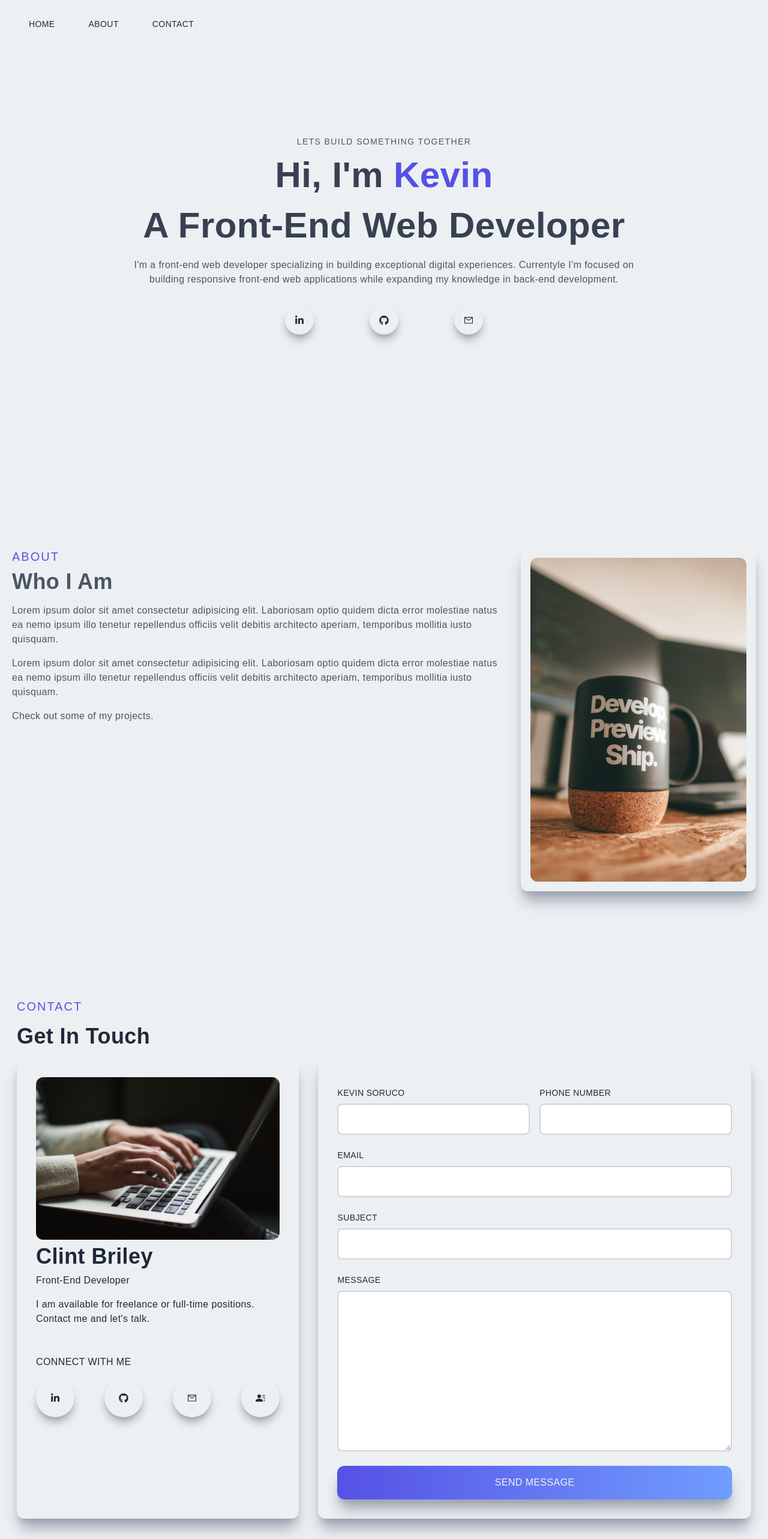
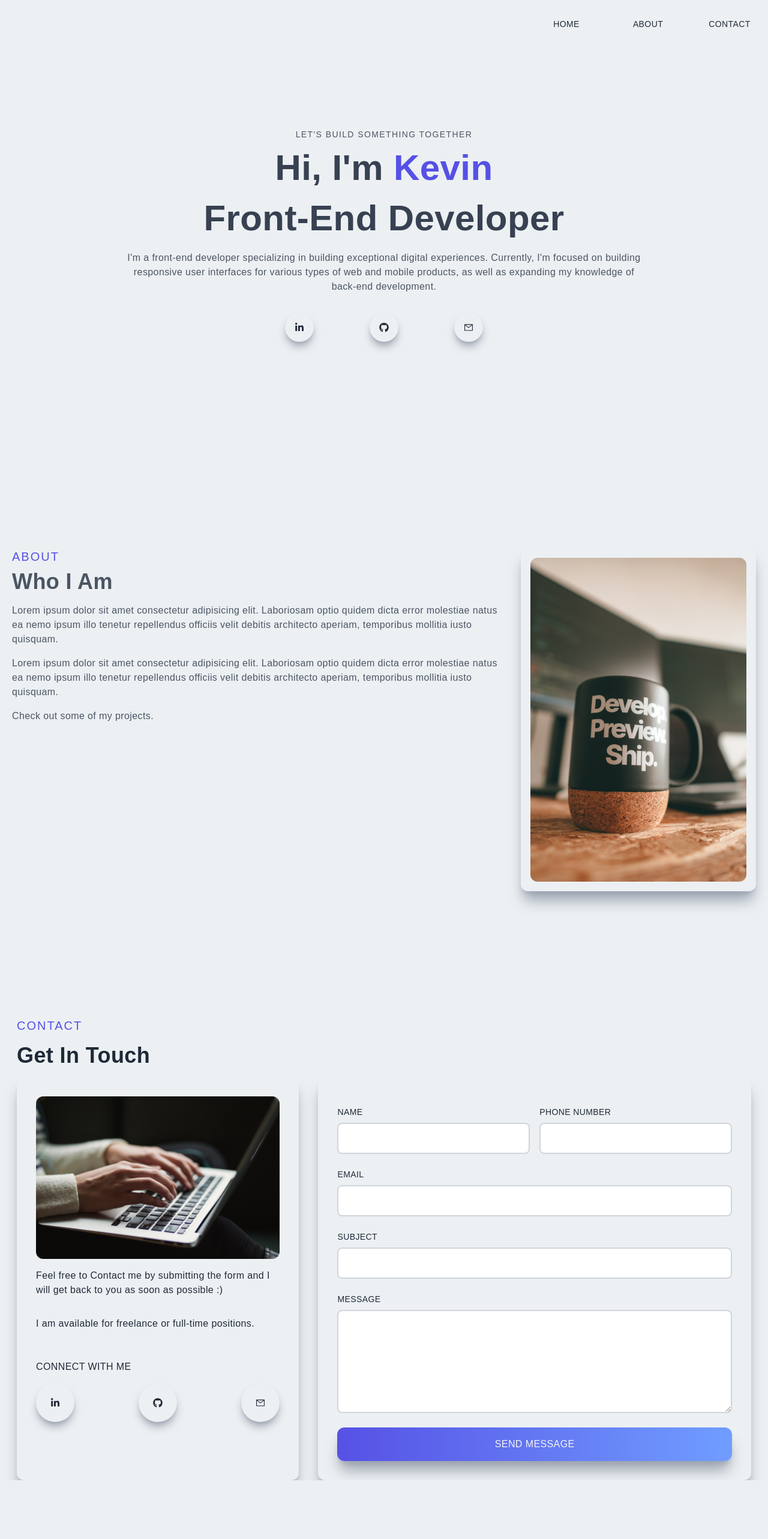
Before and after one commit to skevprog/personal-web-site, a Next.js app: page / in a window 1280 px wide. Shown: the top 2566 px of the page at 60% size. After the commit the page ends 2468 px from the top, so only its background shows below. Built offline with nearby package versions, Linux system fonts and the light colour scheme.

Commit message:
style
* Update styles and structure

```diff
--- a/components/About/index.tsx
+++ b/components/About/index.tsx
@@ -14,7 +14,7 @@ function About() {
             <p className="py-2 text-gray-600">Lorem ipsum dolor sit amet consectetur adipisicing elit. Laboriosam optio quidem dicta error molestiae natus ea nemo ipsum illo tenetur repellendus officiis velit debitis architecto aperiam, temporibus mollitia iusto quisquam.</p>
             <p className="py-2 text-gray-600">Check out some of my projects.</p>
          </div>
-         <div className="w-full h-auto m-auto shadow-xl shadow-gray-400 rounded-xl flex items-center justify-center p-4 hover:scale-105 ease-in duration-300">
+         <div className="w-full h-fit m-auto shadow-xl shadow-gray-400 rounded-xl flex items-center justify-center p-4 hover:scale-105 ease-in duration-300">
           <Image src={AboutImg} className="rounded-xl" alt="about" />
         </div>
       </div>
--- a/components/Contact/index.tsx
+++ b/components/Contact/index.tsx
@@ -1,18 +1,15 @@
 import React from 'react'
 import Image from 'next/image'
-import Link from 'next/link';
 
 import { AiOutlineMail } from 'react-icons/ai'
 import { FaGithub, FaLinkedinIn } from 'react-icons/fa';
-import { BsFillPersonLinesFill } from 'react-icons/bs'
-import { HiOutlineChevronDoubleUp } from 'react-icons/hi'
 
 import GetInTouchImage from '../../public/assets/get-in-touch.jpg';
 
 function Contact() {
    return (
-      <div id="contact" className="w-full lg:h-screen">
-         <div className="max-w-[1240px] m-auto px-2 py-16 w-full ">
+      <div id="contact" className="w-full md:h-screen py-24">
+         <div className="max-w-[1240px] m-auto px-2 py-22 w-full ">
             <p className="text-xl tracking-widest uppercase text-[#5651e5]">
                Contact
             </p>
@@ -23,18 +20,14 @@ function Contact() {
                   <div className="lg:p-4 h-full ">
                      <div>
                         <Image
-                           className="rounded-xl hover:scale-105 ease-in duration-300"
+                           className="rounded-xl duration-300"
                            src={GetInTouchImage}
                            alt="/"
                         />
                      </div>
                      <div>
-                        <h2 className="py-2">Clint Briley</h2>
-                        <p>Front-End Developer</p>
-                        <p className="py-4">
-                           I am available for freelance or full-time positions. Contact
-                           me and let&apos;s talk.
-                        </p>
+                        <p className="py-4">Feel free to Contact me by submitting the form and I will get back to you as soon as possible :)</p>
+                        <p className="py-4">I am available for freelance or full-time positions. <br /></p>
                      </div>
                      <div>
                         <p className="uppercase pt-8">Connect With Me</p>
@@ -61,11 +54,6 @@ function Contact() {
                            <div className="rounded-full shadow-lg shadow-gray-400 p-6 cursor-pointer hover:scale-110 ease-in duration-300">
                               <AiOutlineMail />
                            </div>
-                           <Link href="/resume">
-                              <div className="rounded-full shadow-lg shadow-gray-400 p-6 cursor-pointer hover:scale-110 ease-in duration-300">
-                                 <BsFillPersonLinesFill />
-                              </div>
-                           </Link>
                         </div>
                      </div>
                   </div>
@@ -80,7 +68,7 @@ function Contact() {
                      >
                         <div className="grid md:grid-cols-2 gap-4 w-full py-2">
                            <div className="flex flex-col">
-                              <label className="uppercase text-sm py-2">Kevin Soruco</label>
+                              <label className="uppercase text-sm py-2">Name</label>
                               <input
                                  className="border-2 rounded-lg p-3 flex border-gray-300"
                                  type="text"
@@ -118,7 +106,7 @@ function Contact() {
                            <label className="uppercase text-sm py-2">Message</label>
                            <textarea
                               className="border-2 rounded-lg p-3 border-gray-300"
-                              rows={10}
+                              rows={6}
                               name="message"
                            ></textarea>
                         </div>
@@ -129,16 +117,6 @@ function Contact() {
                   </div>
                </div>
             </div>
-            <div className="flex justify-center py-12">
-               <Link href="/">
-                  <div className="rounded-full shadow-lg shadow-gray-400 p-4 cursor-pointer hover:scale-110 ease-in duration-300">
-                     <HiOutlineChevronDoubleUp
-                        className="text-[#5651e5]"
-                        size={30}
-                     />
-                  </div>
-               </Link>
-            </div>
          </div>
       </div>
    )
--- a/components/Main/index.tsx
+++ b/components/Main/index.tsx
@@ -7,16 +7,16 @@ function Main() {
       <main className="w-full h-screen text-center">
          <div className="max-w-[1240px] w-full h-full mx-auto p-2 flex justify-center items-center">
             <div>
-               <p className="uppercase text-sm tracking-widest text-gray-600">LETS BUILD SOMETHING TOGETHER</p>
+               <p className="uppercase text-sm tracking-widest text-gray-600">LET&apos;S BUILD SOMETHING TOGETHER</p>
                <h1 className="py-4 text-gray-700">
                   Hi, I&apos;m
                   <span className="text-[#5651e5]"> Kevin</span>
                </h1>
                <h1 className="py-2 text-gray-700">
-                  A Front-End Web Developer
+                  Front-End Developer
                </h1>
                <p className="py-4 text-gray-600 max-w-[70%] m-auto">
-                  I&apos;m a front-end web developer specializing in building exceptional digital experiences. Currentyle I&apos;m focused on building responsive front-end web applications while expanding my knowledge in back-end development.
+                  I&apos;m a front-end developer specializing in building exceptional digital experiences. Currently, I&apos;m focused on building responsive user interfaces for various types of web and mobile products, as well as expanding my knowledge of back-end development.
                </p>
                <div className="flex items-center justify-between max-w-[330px] m-auto py-4">
                   <div className="rounded-full shadow-lg shadow-gray-400 p-4 cursor-pointer hover:scale-110 ease-in duration-300">
--- a/components/Navbar/index.tsx
+++ b/components/Navbar/index.tsx
@@ -20,20 +20,20 @@ function Navbar() {
    const handleNav = () => setNav(!nav);
 
    return (
-      <div className={`fixed w-full h-20 ${shadow ? 'shadow-xl' : ''} z-[100]`}>
-         <div className="flex justify-between items-center w-full h-full ">
+      <div className={`fixed w-full h-20 pr-4 ${shadow ? 'shadow-xl ' : ''}z-[100]`}>
+         <div className="flex justify-end items-center w-full h-full ">
             <div>
                <ul className="hidden md:flex">
                   {
                      routeNames.map(route =>
                         <Link key={route.id} href={route.href}>
-                           <li className="ml-10 text-sm uppercase rounded hover:bg-sky-500 p-2">
+                           <li className="ml-10 text-sm text-center uppercase rounded p-2 hover:scale-105 hover:font-bold ease-in duration-100 w-24">
                               <span>{route.label}</span>
                            </li>
                         </Link>)
                   }
                </ul>
-               <div className="md:hidden" onClick={handleNav}>
+               <div className="md:hidden cursor-pointer" onClick={handleNav}>
                   <AiOutlineMenu size={25} />
                </div>
             </div>
@@ -45,9 +45,9 @@ function Navbar() {
                      : "fixed left-[-100%] top-0 p-10 ease-in duration-300"
                }>
                   <div className="flex w-full items-center justify-between">
-                     <div className="rounded-full shadow-lg shadow-gray-400 p-3 cursor-pointer">
-                        <AiOutlineClose onClick={handleNav} />
-                     </div>
+                     <button className="rounded-full shadow-lg shadow-gray-400 p-3 cursor-pointer" onClick={handleNav}>
+                        <AiOutlineClose />
+                     </button>
                   </div>
                   <div className="border-b border-gray-300 my-4">
                      <p className="w-[85%] md:w-[90%] py-4">Let&apos;s build something legendary together</p>
@@ -56,7 +56,7 @@ function Navbar() {
                      <ul className="py-4 flex-col">
                         {
                            routeNames.map(route =>
-                              <Link key={route.id} href={route.href}>
+                              <Link key={route.id} href={route.href} onClick={handleNav}>
                                  <li className="py-4 uppercase text-sm">
                                     <span>{route.label}</span>
                                  </li>
```
